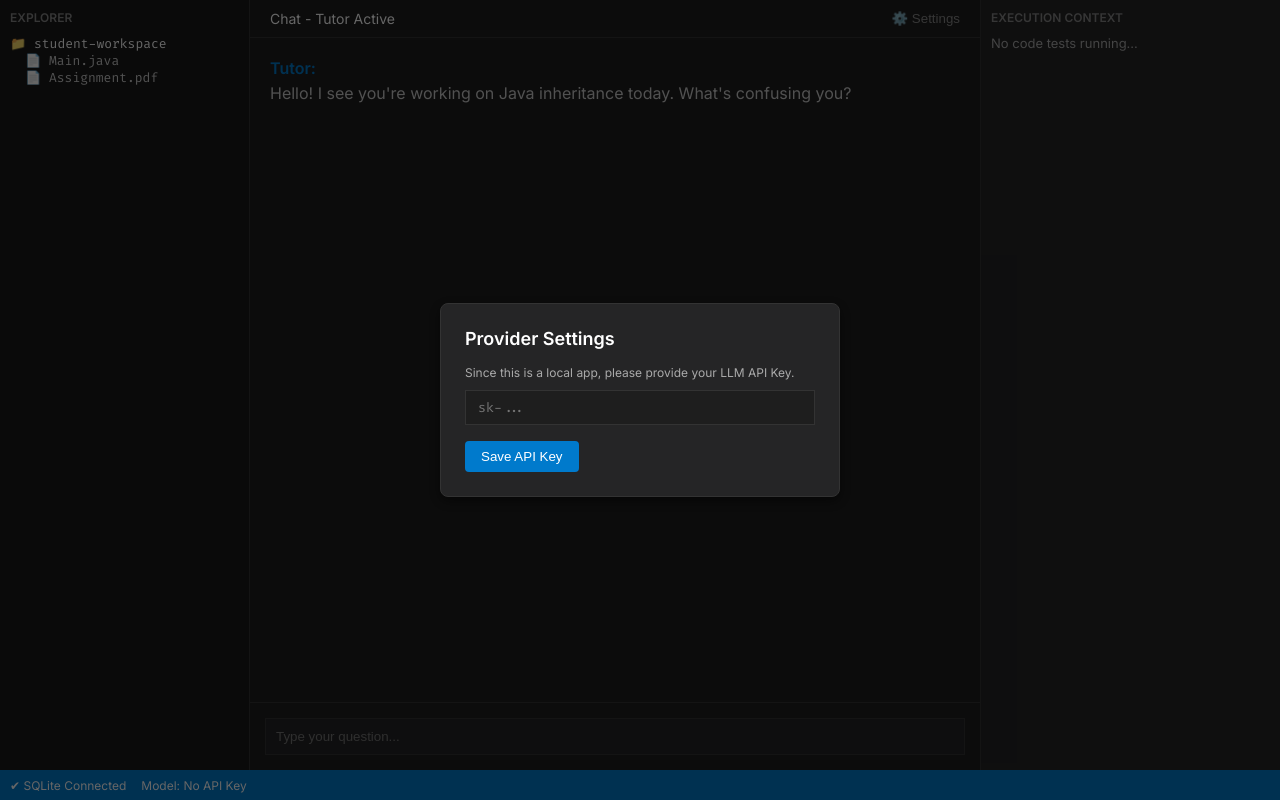
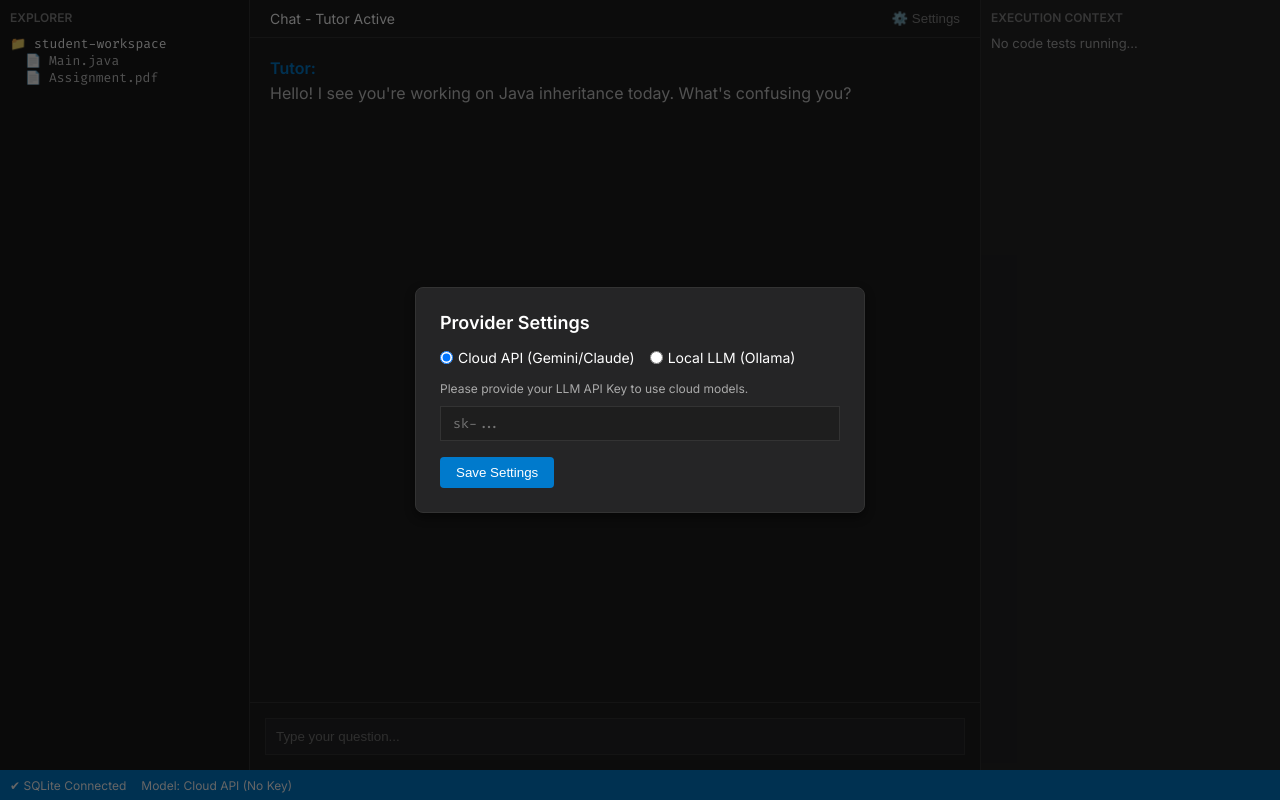
Before and after one commit to alisalman0499/Coding-Tutor, a React app in the folder frontend/: page / in a window 1280 px wide. Built offline with nearby package versions, Linux system fonts and the light colour scheme; the HTML template or start-up script is replaced by a standard one.

Commit message:
choose local or cloud

```diff
--- a/frontend/src/App.jsx
+++ b/frontend/src/App.jsx
@@ -3,10 +3,15 @@ import './index.css'
 
 function App() {
   const [apiKey, setApiKey] = useState(localStorage.getItem('ai_api_key') || '');
-  const [showSettings, setShowSettings] = useState(!apiKey);
+  const [providerType, setProviderType] = useState(localStorage.getItem('ai_provider_type') || 'cloud');
+  const [localUrl, setLocalUrl] = useState(localStorage.getItem('ai_local_url') || 'http://localhost:11434');
+
+  const [showSettings, setShowSettings] = useState(providerType === 'cloud' && !apiKey);
 
   const saveSettings = () => {
     localStorage.setItem('ai_api_key', apiKey);
+    localStorage.setItem('ai_provider_type', providerType);
+    localStorage.setItem('ai_local_url', localUrl);
     setShowSettings(false);
   };
 
@@ -54,15 +59,37 @@ function App() {
       {/* Status Bar */}
       <div style={{ gridColumn: '1 / -1', background: 'var(--accent)', color: 'white', fontSize: '12px', display: 'flex', alignItems: 'center', padding: '0 10px' }}>
         <span>✔ SQLite Connected</span>
-        <span style={{ marginLeft: '15px' }}>Model: {apiKey ? 'Gemini/Claude (Ready)' : 'No API Key'}</span>
+        <span style={{ marginLeft: '15px' }}>Model: {providerType === 'cloud' ? (apiKey ? 'Cloud API (Ready)' : 'Cloud API (No Key)') : 'Local LLM (Ready)'}</span>
       </div>
 
       {/* Settings Modal */}
       {showSettings && (
         <div className="modal-overlay">
-          <div className="settings-modal">
+          <div className="settings-modal" style={{width: '450px'}}>
             <h2>Provider Settings</h2>
-            <p style={{ fontSize: '12px', marginBottom: '10px', color: '#aaa' }}>Since this is a local app, please provide your LLM API Key.</p>
+
+            <div style={{display: 'flex', gap: '15px', marginBottom: '15px', fontSize: '14px', color: 'var(--text-active)'}}>
+              <label style={{display: 'flex', alignItems: 'center', gap: '5px', cursor: 'pointer'}}>
+                <input
+                  type="radio"
+                  value="cloud"
+                  checked={providerType === 'cloud'}
+                  onChange={() => setProviderType('cloud')}
+                /> Cloud API (Gemini/Claude)
+              </label>
+              <label style={{display: 'flex', alignItems: 'center', gap: '5px', cursor: 'pointer'}}>
+                <input
+                  type="radio"
+                  value="local"
+                  checked={providerType === 'local'}
+                  onChange={() => setProviderType('local')}
+                /> Local LLM (Ollama)
+              </label>
+            </div>
+
+            {providerType === 'cloud' ? (
+              <>
+                <p style={{ fontSize: '12px', marginBottom: '10px', color: '#aaa' }}>Please provide your LLM API Key to use cloud models.</p>
                 <input
                   type="password"
                   className="input-field"
@@ -70,7 +97,21 @@ function App() {
                   value={apiKey}
                   onChange={e => setApiKey(e.target.value)}
                 />
-            <button className="save-btn" onClick={saveSettings}>Save API Key</button>
+              </>
+            ) : (
+              <>
+                <p style={{ fontSize: '12px', marginBottom: '10px', color: '#aaa' }}>Provide your local LLM endpoint (e.g. Ollama).</p>
+                <input
+                  type="text"
+                  className="input-field"
+                  placeholder="http://localhost:11434"
+                  value={localUrl}
+                  onChange={e => setLocalUrl(e.target.value)}
+                />
+              </>
+            )}
+
+            <button className="save-btn" onClick={saveSettings}>Save Settings</button>
           </div>
         </div>
       )}
```
Lines whose indentation alone changed are shown as unchanged.
